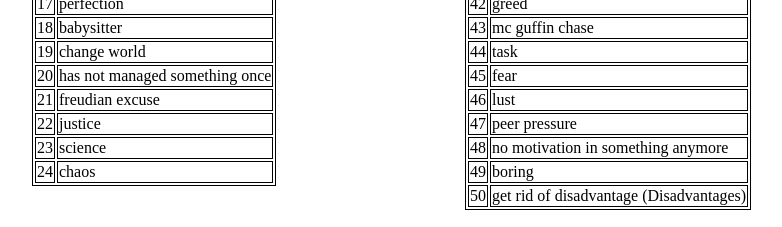
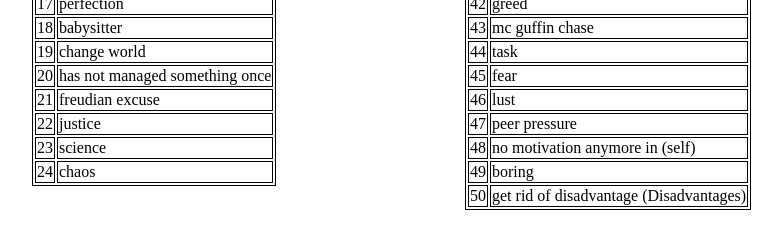
Before and after one commit to SaschaDoe/RandomTableApp, a SvelteKit app: page / in a window 1280 px wide. Shown: the part 6140-6367 px from the top of the page, without its empty margins (200-982 px from the left). Built offline with nearby package versions, Linux system fonts and the light colour scheme.

Commit message:
Added self cascading in motivation table

```diff
--- a/src/tables/charTables/motivationTable.ts
+++ b/src/tables/charTables/motivationTable.ts
@@ -60,7 +60,7 @@ export class MotivationTable extends Table{
         entries.push(new TableEntry("fear"));
         entries.push(new TableEntry("lust"));
         entries.push(new TableEntry("peer pressure"));
-        entries.push(new TableEntry("no motivation in something anymore"));
+        entries.push(new TableEntry("no motivation anymore in").withSelfCascade());
         entries.push(new TableEntry("boring"));
         entries.push(new TableEntry("get rid of disadvantage ").withCascadingRole(new DisadvantageTable()));
         super(entries, TableTitles.Motivation,TableType.Character,new DiceRole().withNumberOfRoles(3));
```
